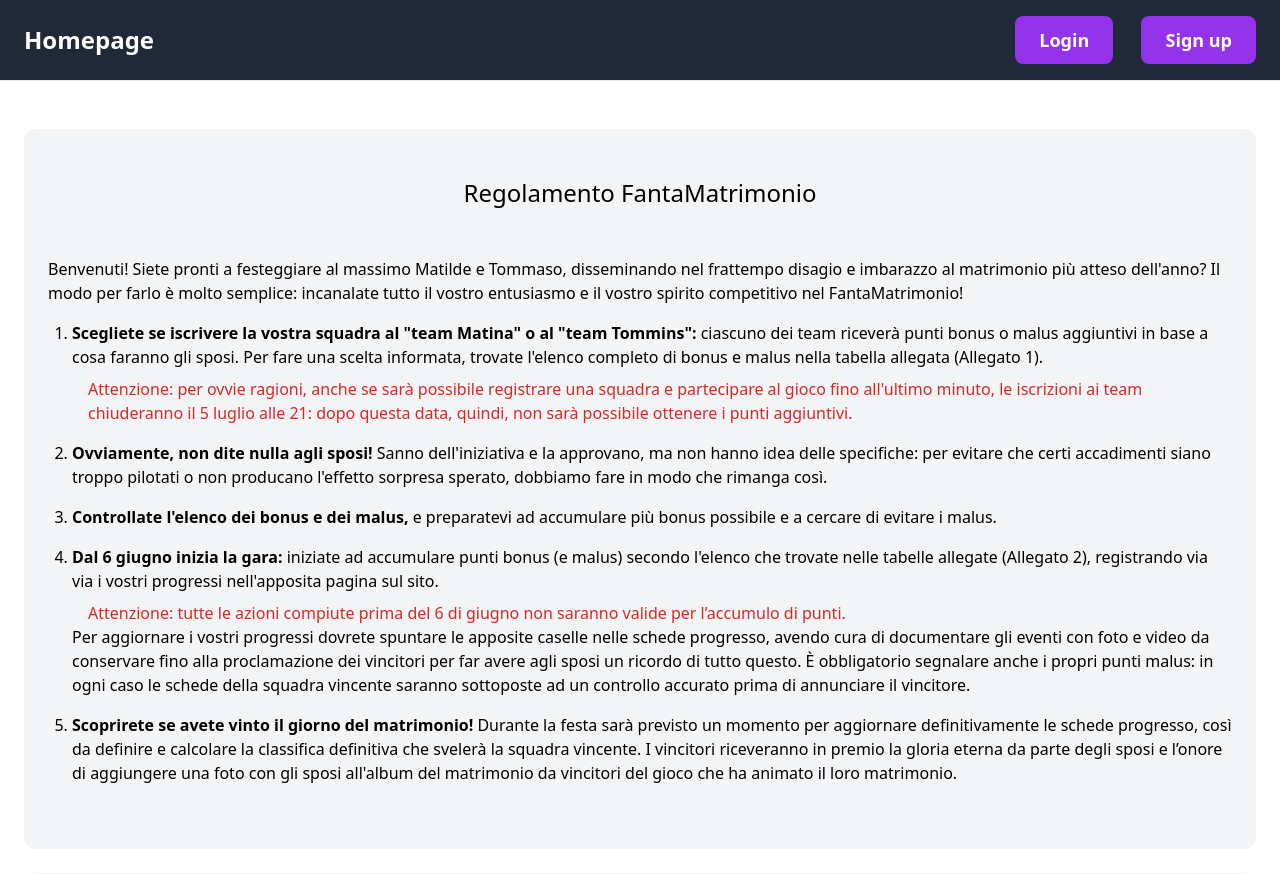
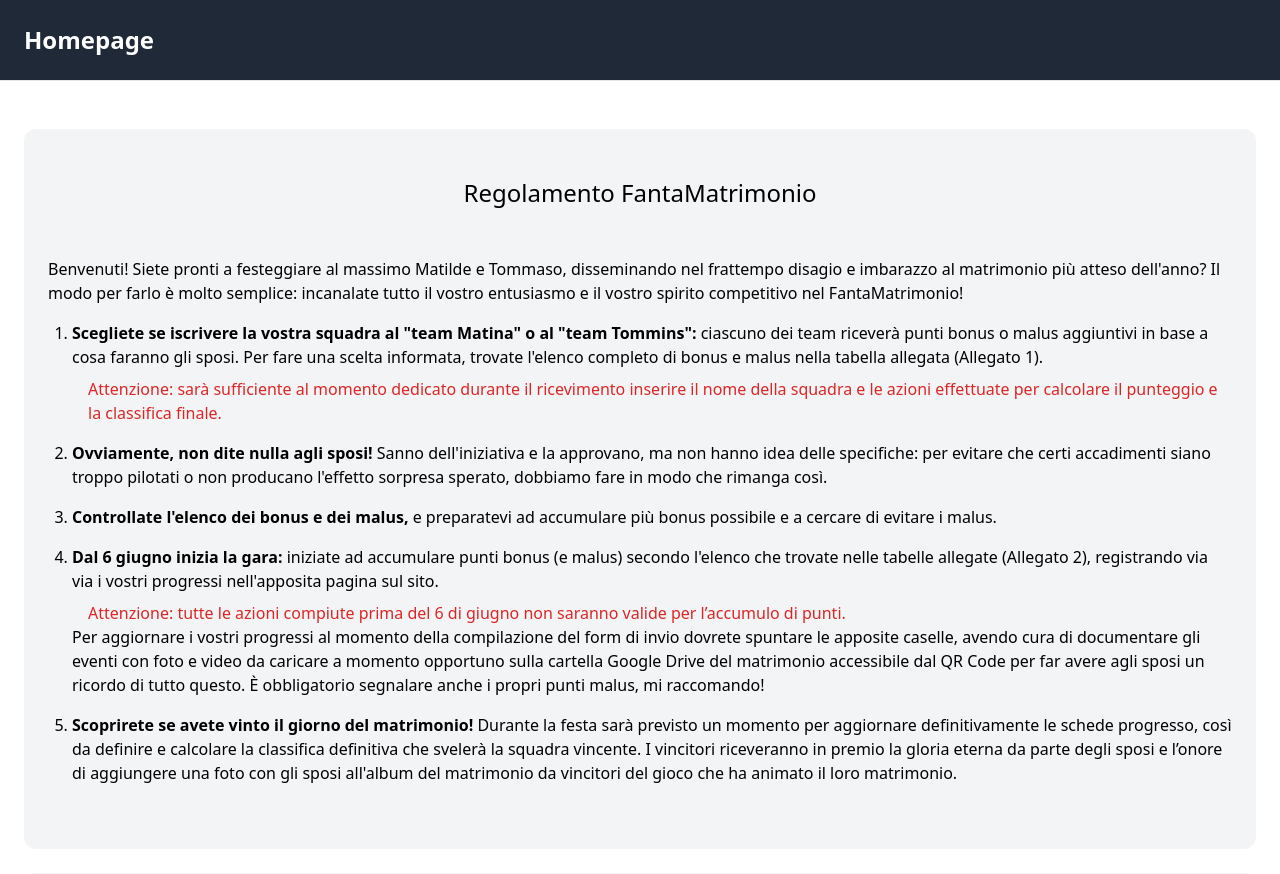
Before and after one commit to ippo1997/PPM-2023-django, a Django app: page / in a window 1280 px wide. Shown: the top 874 px of the page. Run offline with Django 4.2, Linux system fonts and the light colour scheme; data comes from the database, SQL or seed files in the repository; some libraries are stand-ins or nearby versions.

Commit message:
push in index.html e base.html

```diff
--- a/ecommerce/core/templates/core/base.html
+++ b/ecommerce/core/templates/core/base.html
@@ -28,8 +28,8 @@
                 {% endif %}
                 <a href="{% url 'core:logout' %}" class="px-6 py-3 text-lg text-white bg-purple-600 hover:bg-blue-700 rounded-lg font-semibold">Log out</a>
             {% else  %}
-                <a href="{% url 'core:login' %}" class="px-6 py-3 text-lg text-white bg-purple-600 hover:bg-blue-700 rounded-lg font-semibold">Login</a>
-                <a href="{% url 'core:signup' %}" class="px-6 py-3 text-lg text-white bg-purple-600 hover:bg-blue-700 rounded-lg font-semibold">Sign up</a>
+               <!-- <a href="{% url 'core:login' %}" class="px-6 py-3 text-lg text-white bg-purple-600 hover:bg-blue-700 rounded-lg font-semibold">Login</a>
+                <a href="{% url 'core:signup' %}" class="px-6 py-3 text-lg text-white bg-purple-600 hover:bg-blue-700 rounded-lg font-semibold">Sign up</a> -->
             {% endif %}
         </div>
     </nav>
--- a/ecommerce/core/templates/core/index.html
+++ b/ecommerce/core/templates/core/index.html
@@ -11,7 +11,7 @@
         <ol class="list-decimal ml-6">
             <li class="mb-4">
                 <strong>Scegliete se iscrivere la vostra squadra al "team Matina" o al "team Tommins":</strong> ciascuno dei team riceverà punti bonus o malus aggiuntivi in base a cosa faranno gli sposi. Per fare una scelta informata, trovate l'elenco completo di bonus e malus nella tabella allegata (Allegato 1).
-                <div class="ml-4 mt-2 text-red-600">Attenzione: per ovvie ragioni, anche se sarà possibile registrare una squadra e partecipare al gioco fino all'ultimo minuto, le iscrizioni ai team chiuderanno il 5 luglio alle 21: dopo questa data, quindi, non sarà possibile ottenere i punti aggiuntivi.</div>
+                <div class="ml-4 mt-2 text-red-600">Attenzione: sarà sufficiente al momento dedicato durante il ricevimento inserire il nome della squadra e le azioni effettuate per calcolare il punteggio e la classifica finale.</div>
             </li>
             <li class="mb-4">
                 <strong>Ovviamente, non dite nulla agli sposi!</strong> Sanno dell'iniziativa e la approvano, ma non hanno idea delle specifiche: per evitare che certi accadimenti siano troppo pilotati o non producano l'effetto sorpresa sperato, dobbiamo fare in modo che rimanga così.
@@ -22,7 +22,7 @@
             <li class="mb-4">
                 <strong>Dal 6 giugno inizia la gara:</strong> iniziate ad accumulare punti bonus (e malus) secondo l'elenco che trovate nelle tabelle allegate (Allegato 2), registrando via via i vostri progressi nell'apposita pagina sul sito.
                 <div class="ml-4 mt-2 text-red-600">Attenzione: tutte le azioni compiute prima del 6 di giugno non saranno valide per l’accumulo di punti.</div>
-                Per aggiornare i vostri progressi dovrete spuntare le apposite caselle nelle schede progresso, avendo cura di documentare gli eventi con foto e video da conservare fino alla proclamazione dei vincitori per far avere agli sposi un ricordo di tutto questo. È obbligatorio segnalare anche i propri punti malus: in ogni caso le schede della squadra vincente saranno sottoposte ad un controllo accurato prima di annunciare il vincitore.
+                Per aggiornare i vostri progressi al momento della compilazione del form di invio dovrete spuntare le apposite caselle, avendo cura di documentare gli eventi con foto e video da caricare a momento opportuno sulla cartella Google Drive del matrimonio accessibile dal QR Code per far avere agli sposi un ricordo di tutto questo. È obbligatorio segnalare anche i propri punti malus, mi raccomando!
             </li>
             <li class="mb-4">
                 <strong>Scoprirete se avete vinto il giorno del matrimonio!</strong> Durante la festa sarà previsto un momento per aggiornare definitivamente le schede progresso, così da definire e calcolare la classifica definitiva che svelerà la squadra vincente. I vincitori riceveranno in premio la gloria eterna da parte degli sposi e l’onore di aggiungere una foto con gli sposi all'album del matrimonio da vincitori del gioco che ha animato il loro matrimonio.
```
